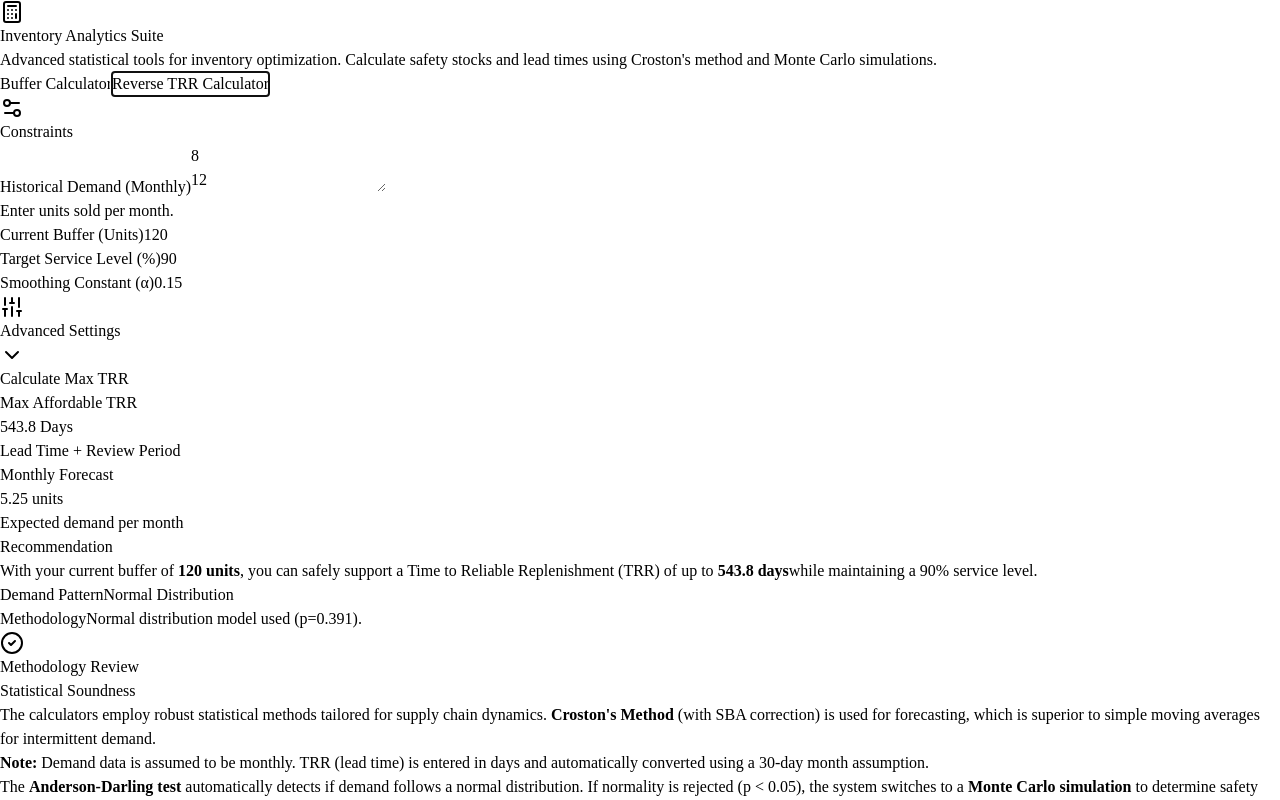
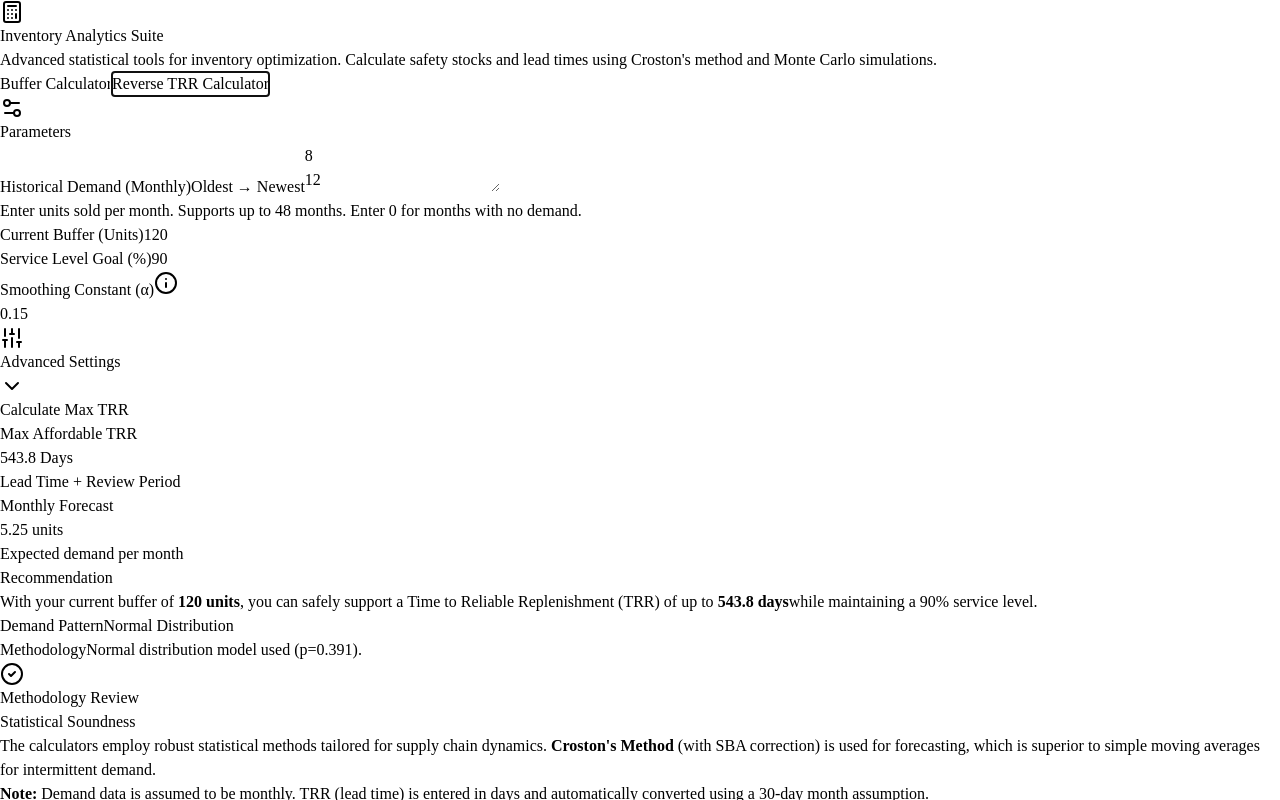
Before and after one commit to BlastHappy82/Inventory_Analytics_Suite, a React (Vite) app in the folder client/: page / in a window 1280 px wide. Both pictures are taken after a click on the tab "Reverse TRR Calculator". Shown: the top 800 px of the page. Built offline with nearby package versions, Linux system fonts and the light colour scheme; a web font is replaced by a local one.

Commit message:
Align calculator input labels and tooltips for consistency
Update TRR Calculator to match Buffer Calculator by standardizing section titles, demand input cues, helper text, service level labels, and adding smoothing constant tooltips.

```diff
--- a/client/src/pages/home.tsx
+++ b/client/src/pages/home.tsx
@@ -378,20 +378,25 @@ function TRRCalculator() {
           <CardHeader className="bg-slate-50/50 dark:bg-slate-900/50 border-b border-slate-100 dark:border-slate-800 pb-4">
             <CardTitle className="flex items-center gap-2 text-lg">
               <Settings2 className="w-5 h-5 text-green-600" />
-              Constraints
+              Parameters
             </CardTitle>
           </CardHeader>
           <CardContent className="space-y-6 pt-6">
             <div className="space-y-3">
-              <Label htmlFor="trr-demand">Historical Demand (Monthly)</Label>
+              <Label htmlFor="trr-demand" className="flex justify-between">
+                Historical Demand (Monthly)
+                <span className="text-xs text-slate-400 font-normal">Oldest → Newest</span>
+              </Label>
               <Textarea
                 id="trr-demand"
                 value={demandInput}
                 onChange={(e) => setDemandInput(e.target.value)}
                 placeholder="Enter monthly demand values..."
-                className="font-mono text-sm min-h-[150px] resize-none bg-slate-50 dark:bg-slate-900 focus:border-green-500 focus:ring-green-500/20"
+                className="font-mono text-sm min-h-[150px] resize-none bg-slate-50 dark:bg-slate-900 border-slate-200 dark:border-slate-800 focus:border-green-500 focus:ring-green-500/20"
               />
-              <p className="text-xs text-slate-500">Enter units sold per month.</p>
+              <p className="text-xs text-slate-500">
+                Enter units sold per month. Supports up to 48 months. Enter 0 for months with no demand.
+              </p>
             </div>
 
             <div className="grid gap-2">
@@ -407,7 +412,7 @@ function TRRCalculator() {
             </div>
 
             <div className="grid gap-2">
-                <Label htmlFor="trr-service">Target Service Level (%)</Label>
+                <Label htmlFor="trr-service">Service Level Goal (%)</Label>
                 <Input
                   id="trr-service"
                   type="number"
@@ -421,7 +426,10 @@ function TRRCalculator() {
             </div>
 
             <div className="grid gap-2">
-                <Label htmlFor="trr-alpha">Smoothing Constant (α)</Label>
+                <div className="flex items-center justify-between">
+                  <Label htmlFor="trr-alpha">Smoothing Constant (α)</Label>
+                  <InfoPopover content="Controls responsiveness of Croston's method. 0.15 is industry standard. Higher values react faster to recent changes." />
+                </div>
                 <Input
                   id="trr-alpha"
                   type="number"
```
Also changed, not shown: 1 other file (tests, documents, lock files or other folders).
